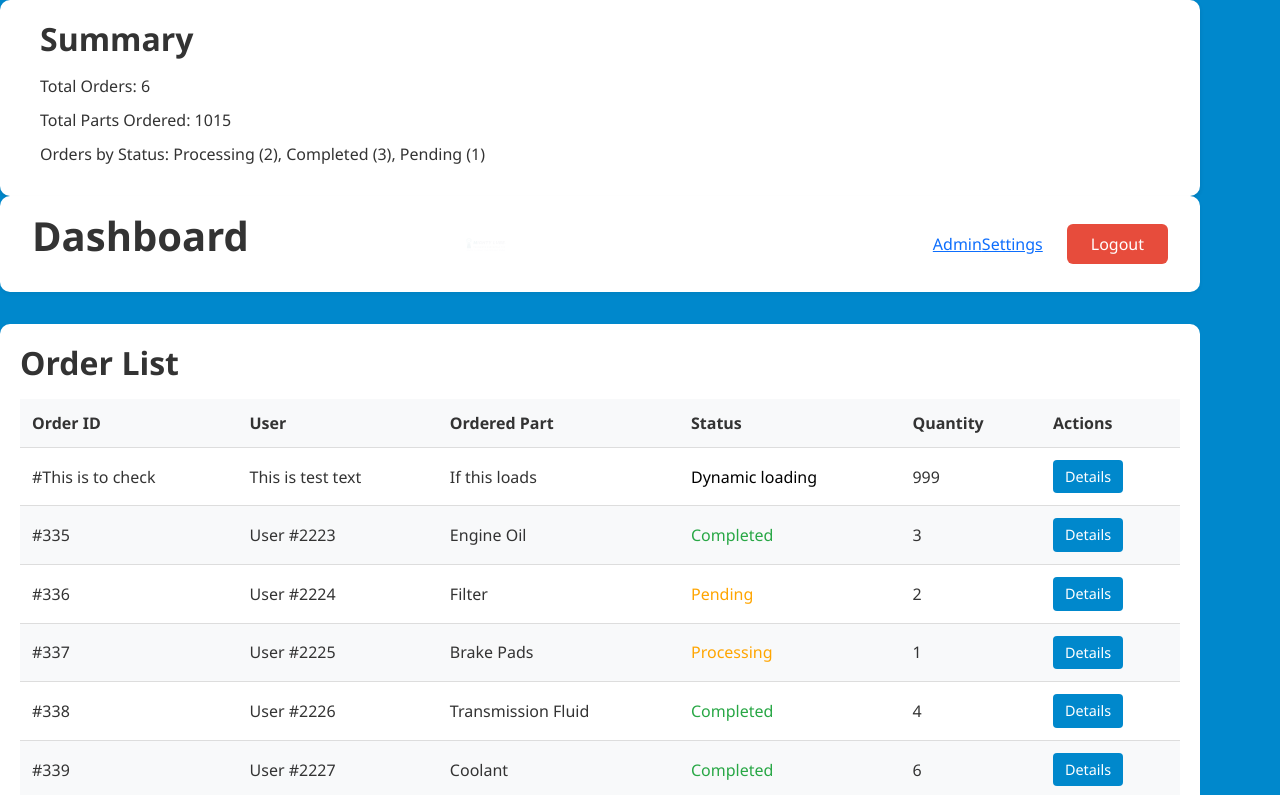
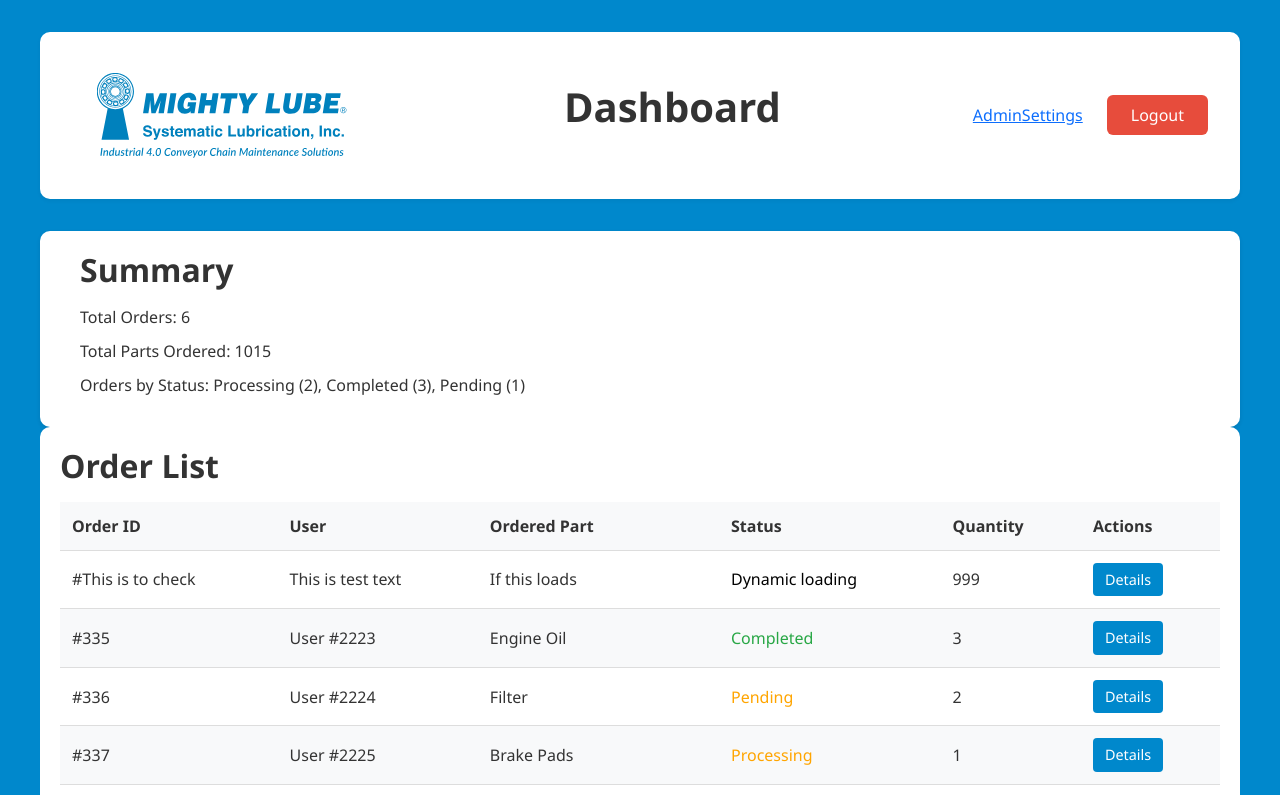
Before and after one commit to MightyLubeCapstone/Mighty-Lube-dashboard, a React (Create React App) app: page /dashboard in a window 1280 px wide. Shown: the top 795 px of the page. Built offline with nearby package versions, Linux system fonts and the light colour scheme; no server answers.

Commit message:
Fixed inconsistence between changes

```diff
--- a/src/Pages/Dashboard.js
+++ b/src/Pages/Dashboard.js
@@ -3,7 +3,7 @@
 import '../Assets/styles/login.css';
 import OrderList from '../components/OrderList';
 import NavbarPopup from '../components/NavbarPopup';
-import logo from '../Assets/Images/WhiteML_Logo-w-tag-vector.svg';
+import logo from '../Assets/Images/ML_Logo-w-tag-vector.svg';
 import { useOrders } from '../hooks/useOrders';
 /*
 Notes:
@@ -47,26 +47,16 @@
     // Main dashboard container
     <div id="mainDiv">
 
+      <div className="dashboard">
         {/* Div for the table */}
         <div className="dashboard-content">
 
-        {/* Summary card */}
-        <div className="summary-card">
-          <div style={{ margin: '0 20px' }}>
-            <h2>Summary</h2>
-            <p>Total Orders: {orders.length}</p>
-            <p>Total Parts Ordered: {orders.reduce((sum, order) => sum + order.quantity, 0)}</p>
-            <p>Orders by Status: Processing (2), Completed (3), Pending (1)</p>
-          </div>
-        </div>
-
           <header className="dashboard-header">
-          <h1>Dashboard</h1>
 
             {/* Logo container */}
-          <div className="logo-container">
             <img src={logo} alt="Mighty Lube Logo" className="logo" />
-          </div>
+
+            <h1>Dashboard</h1>
 
             <div style={{ display: 'flex', alignItems: 'center', gap: '1.5rem' }}>
 
@@ -80,6 +70,15 @@
             </div>
           </header>
 
+          {/* Summary card */}
+          <div className="summary-card">
+            <div style={{ margin: '0 20px' }}>
+              <h2>Summary</h2>
+              <p>Total Orders: {orders.length}</p>
+              <p>Total Parts Ordered: {orders.reduce((sum, order) => sum + order.quantity, 0)}</p>
+              <p>Orders by Status: Processing (2), Completed (3), Pending (1)</p>
+            </div>
+          </div>
 
           <main id="tblDashboard">
             <OrderList orders={orders} />
@@ -117,7 +116,7 @@
               </ul>
             </div>
           </NavbarPopup>
-
+        </div>
       </div>
 
     </div>
```
Also changed, not shown: src/Assets/Images/ML_Logo-w-tag-vector.svg. Lines whose indentation alone changed are shown as unchanged.
